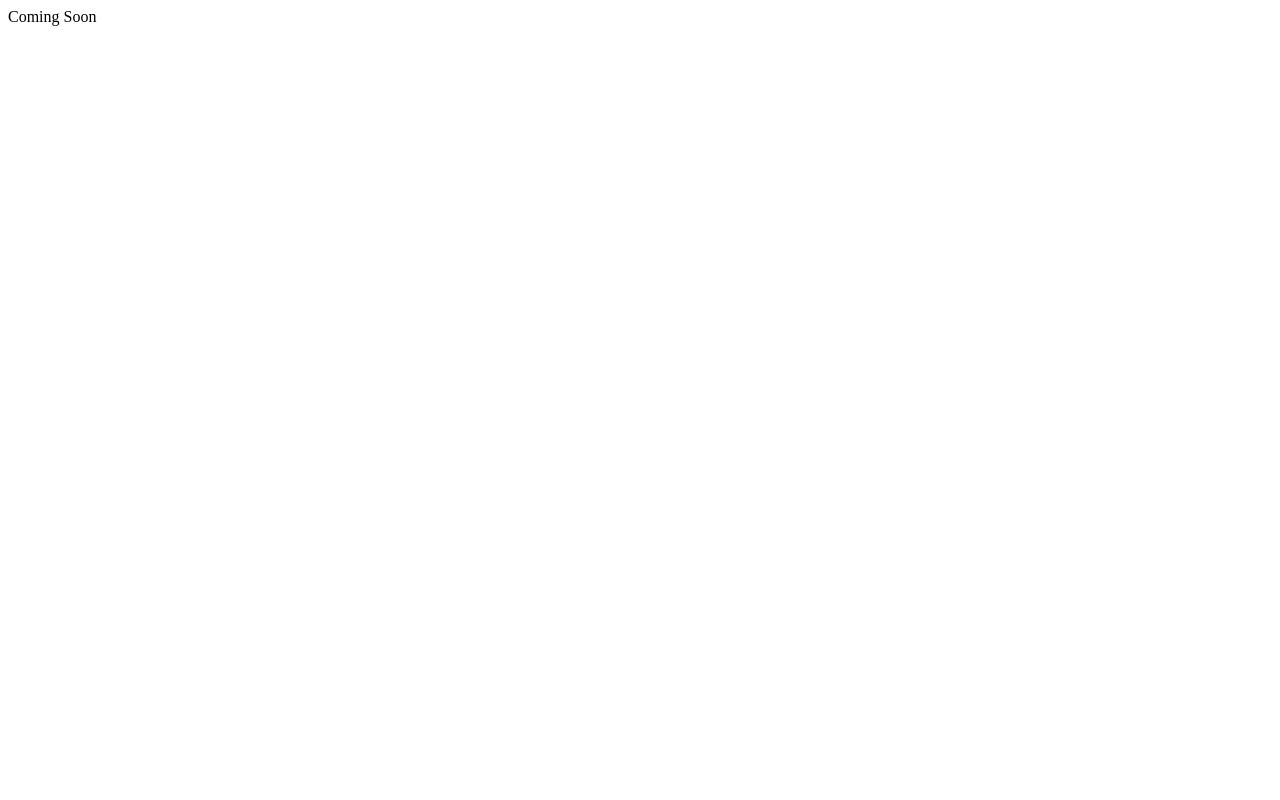
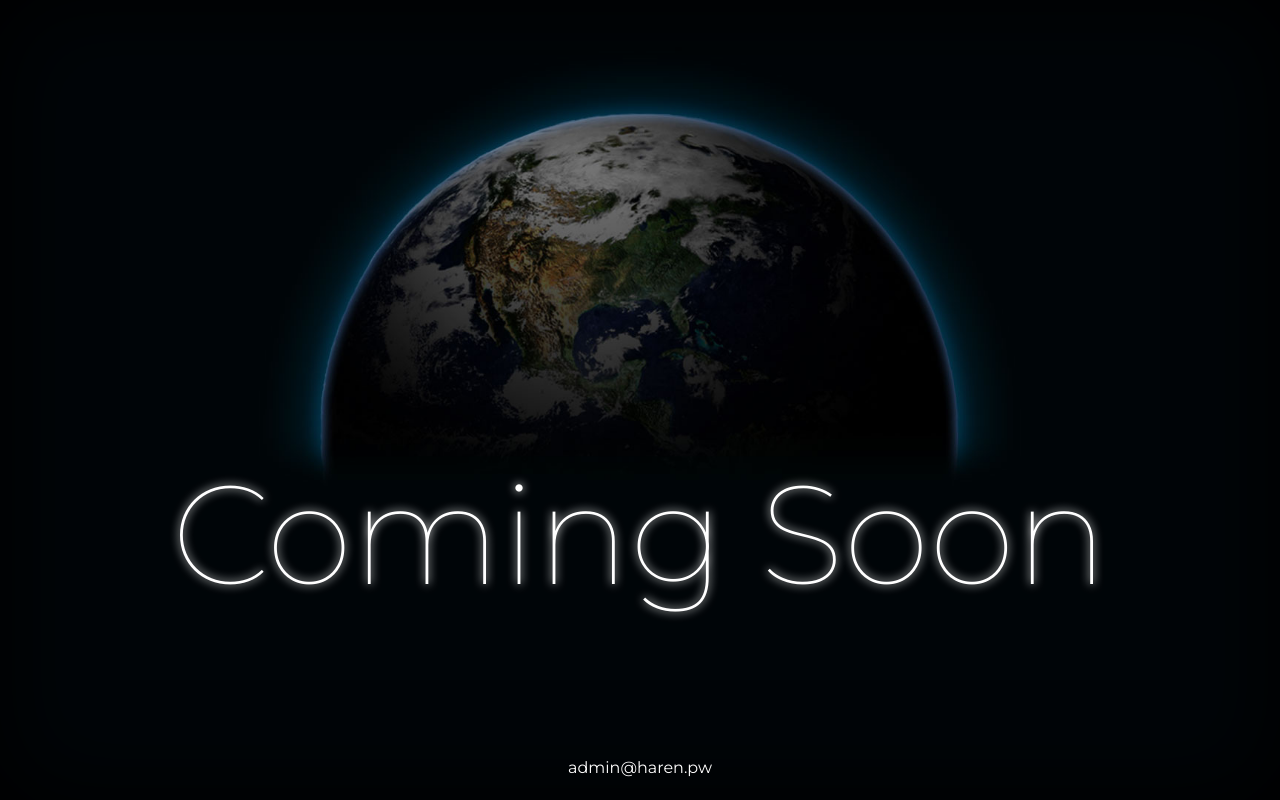
Before and after one commit to BytedByte/HarenPW, a plain HTML site: page index.html in a window 1280 px wide. Drawn offline with nearby package versions, Linux system fonts and the light colour scheme.

Commit message:
Final design

```diff
--- a/index.html
+++ b/index.html
@@ -1 +1,38 @@
-Coming Soon
+<!DOCTYPE html>
+<html lang="">
+
+<head>
+   <meta charset="utf-8">
+   <meta name="viewport" content="width=device-width, initial-scale=1.0">
+   <title>Haren</title>
+
+   <!-- Bootstrap core CSS -->
+   <link rel="stylesheet" href="https://stackpath.bootstrapcdn.com/bootstrap/4.1.3/css/bootstrap.min.css">
+   <!-- Custom fonts-->
+   <link href="https://fonts.googleapis.com/css?family=Montserrat:100,400,600" rel="stylesheet">
+   <!-- Custom styles -->
+   <link href="style.css" rel="stylesheet">
+
+
+
+</head>
+
+<body>
+
+
+   <section id="cover">
+      <div id="cover-caption">
+         <div class="container">
+            <div>
+               <h1 class="coverText">Coming Soon</h1>
+            </div>
+            <div class="container email">
+               <a href="mailto:admin@haren.pw">admin@haren.pw</a>
+            </div>
+         </div>
+      </div>
+   </section>
+
+</body>
+
+</html>
--- /dev/null
+++ b/style.css
@@ -0,0 +1,64 @@
+body,
+html {
+   font-family: 'Montserrat', sans-serif;
+   height: 100%;
+}
+
+#cover {
+   -webkit-box-align: center;
+   -ms-flex-align: center;
+   align-items: center;
+   background: #222 url('img/LandingPage.jpg') center center no-repeat;
+   background-size: cover;
+   -webkit-box-shadow: inset 0 0 100px #000;
+           box-shadow: inset 0 0 100px #000;
+   color: white;
+   display: -webkit-box;
+   display: -ms-flexbox;
+   display: flex;
+   height: 100%;
+   text-align: center;
+}
+
+#cover-caption {
+   display: -webkit-box;
+   display: -ms-flexbox;
+   display: flex;
+   -webkit-box-pack: center;
+   -ms-flex-pack: center;
+   justify-content: center;
+   width: 100%;
+}
+
+.coverText {
+   font-size: 35px;
+   font-weight: 100;
+   padding-top: 300px;
+   text-shadow: 0 0 10px #fff;
+}
+
+.email {
+           -webkit-transform: translateY(100px);
+}
+
+#cover a {
+   color: white;
+}
+
+@media screen and (min-width: 768px) {
+   .coverText {
+      font-size: 100px;
+   }
+   .email {
+           -webkit-transform: translateY(80px);
+}
+}
+
+@media screen and (min-width: 1200px) {
+   .coverText {
+      font-size: 140px;
+   }
+   .email {
+           -webkit-transform: translateY(130px);
+}
+}
```
Also changed, not shown: img/LandingPage.jpg (added), 1 other file.
